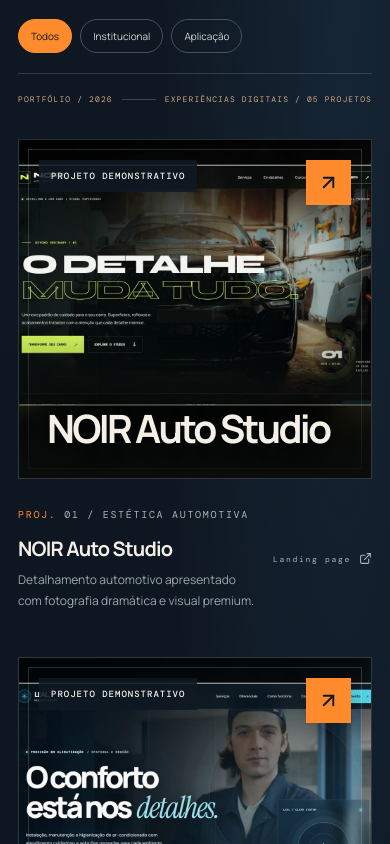
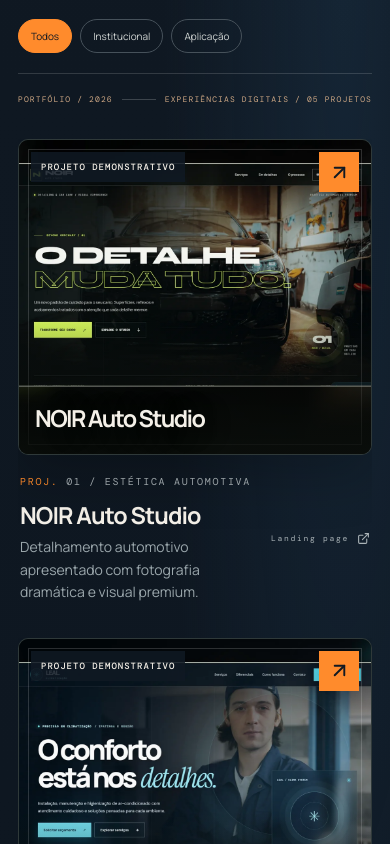
Before and after one commit to LuanSSilvaHH/luan-silva-portfolio, a React (Vite) app: page / in a window 390 px wide. Shown: the part 2200-3044 px from the top of the page. Built offline with nearby package versions, Linux system fonts and the light colour scheme; a web font is replaced by a local one.

Commit message:
Refine mobile portfolio cards and hierarchy

```diff
--- a/src/cinematic-v2.css
+++ b/src/cinematic-v2.css
@@ -287,3 +287,32 @@
 .project-context a:hover {color:#fff}
 @media(max-width:850px){.project-context{grid-template-columns:1fr;gap:12px}.project-context a{margin-top:4px}}
 @media(prefers-reduced-motion:reduce){html{scroll-behavior:auto!important}*,*::before,*::after{animation-duration:.01ms!important;transition-duration:.01ms!important}}
+/* Mobile-first: presentation clean, imagens consistentes, sem recortes arbitrarios */
+.projects .project-grid {align-items:start}
+.projects .project-card {transform:none;translate:none}
+.projects .project-image {border-radius:12px;clip-path:none;aspect-ratio: 1.42 / 1;height:auto;min-height:0}
+.projects .project-info {padding-top:20px}
+.projects .project-image img {object-fit:cover;object-position:top center}
+@media(min-width:901px){
+ .projects .project-grid {gap:62px 28px}
+ .projects .project-card:first-child {grid-column:1 / -1;display:grid;grid-template-columns:minmax(0,1.5fr) minmax(0,1fr);gap:36px;align-items:center}
+ .projects .project-card:first-child .project-image {aspect-ratio:1.48 / 1}
+ .projects .project-card:first-child .project-info {padding:20px}
+}
+@media(max-width:900px){
+ .projects .project-grid {grid-template-columns:1fr;gap:40px}
+ .projects .project-card,.projects .project-card:nth-child(even) {transform:none!important;translate:none!important}
+ .projects .project-image {aspect-ratio: 1.35 / 1;height:auto;min-height:0;border-radius:10px}
+ .projects .project-info {padding:16px 2px 0}
+ .projects .project-info h3 {font-size:clamp(23px,6vw,34px);line-height:1.12}
+ .projects .project-info p {font-size:14px;line-height:1.6}
+ .projects .project-badge {font-size:9px;padding:9px 10px;top:12px;left:12px}
+ .projects .project-action {width:40px;height:40px;top:12px;right:12px}
+ .projects .project-image-title {font-size:clamp(22px,6vw,36px);bottom:20px;left:16px}
+}
+@media(max-width:420px){
+ .projects .project-grid {gap:34px}
+ .projects .project-image {aspect-ratio:1.12 / 1}
+ .projects .project-toolbar {gap:16px;flex-wrap:wrap}
+ .projects .project-info {padding-top:13px}
+}
```
